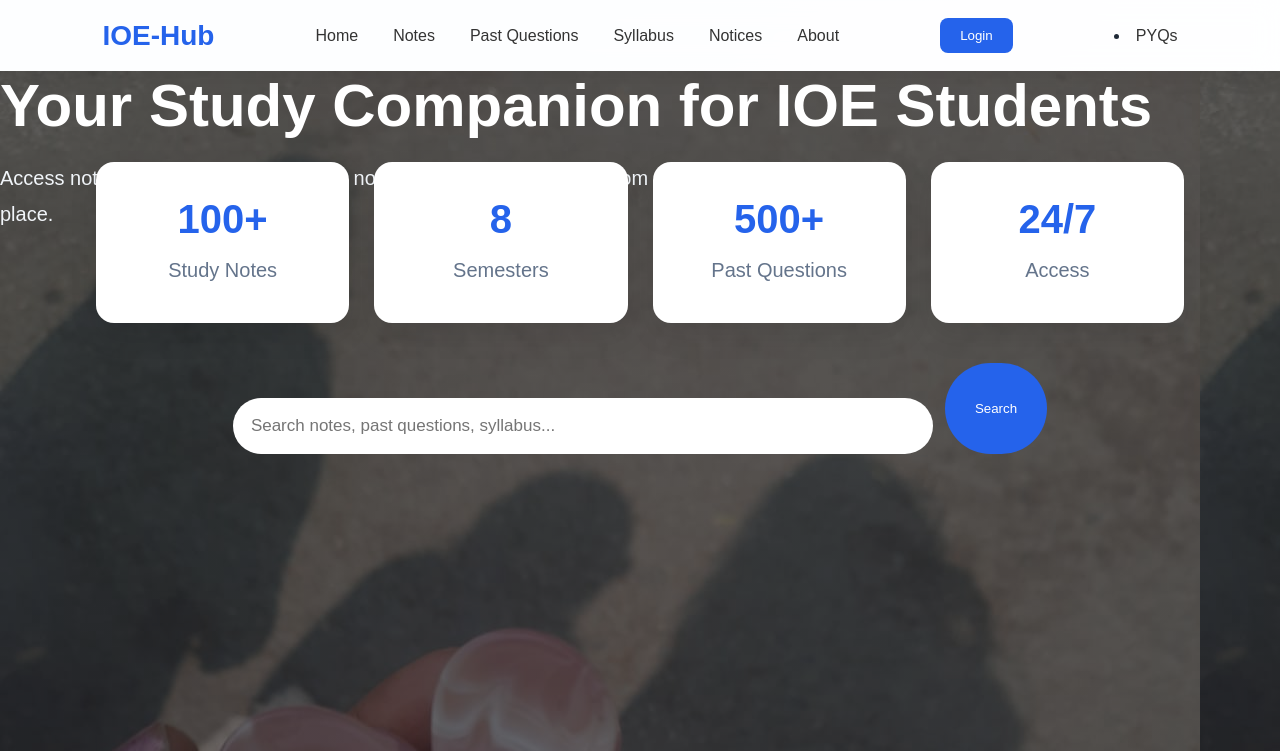
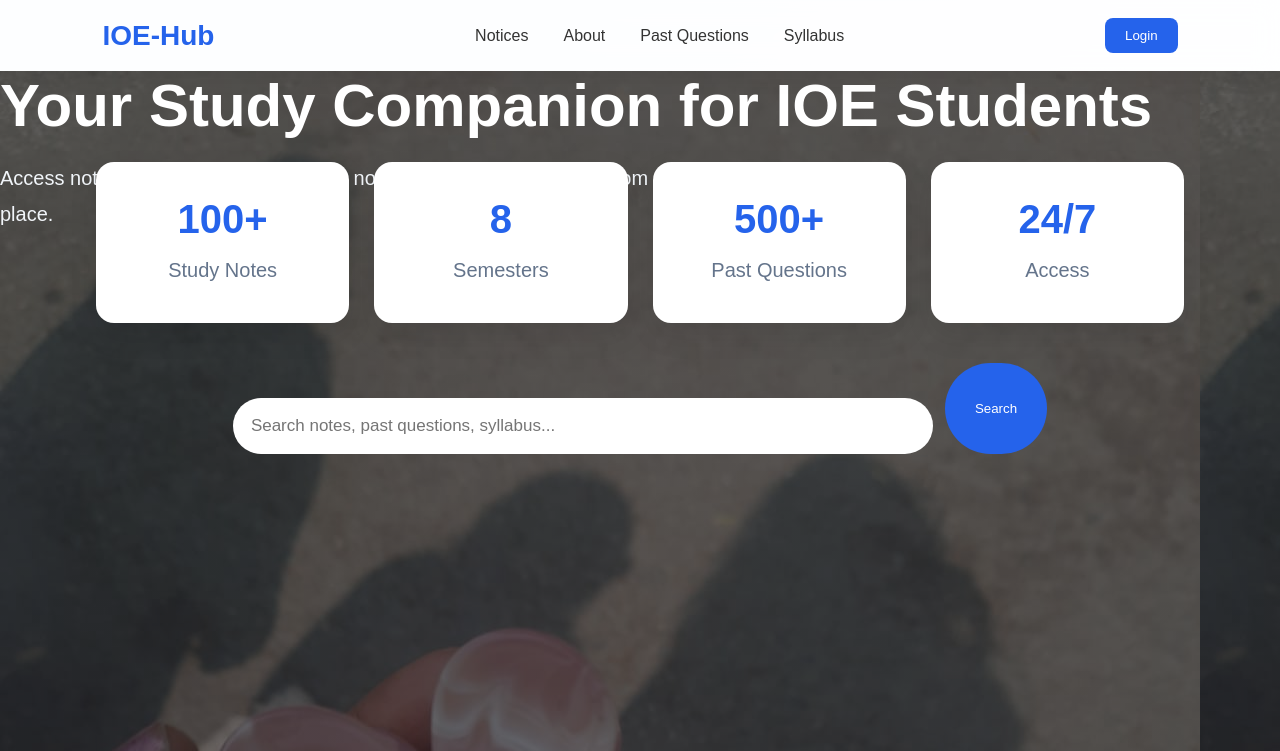
Before and after one commit to Ipshu-codes/IOE-HUB, a website: page index.html in a window 1280 px wide. Shown: the top 751 px of the page. Drawn offline with Linux system fonts and the light colour scheme.

Commit message:
Add official syllabus and notices links to navigation

```diff
--- a/index.html
+++ b/index.html
@@ -13,16 +13,29 @@
         <div class="logo">IOE-Hub</div>
 
         <ul>
-            <li><a href="#">Home</a></li>
-            <li><a href="#">Notes</a></li>
-            <li><a href="#">Past Questions</a></li>
-            <li><a href="#">Syllabus</a></li>
-            <li><a href="#">Notices</a></li>
+         <li>
+    <a href="https://tu.edu.np/notices" target="_blank">
+        Notices
+    </a>
+</li>
             <li><a href="#">About</a></li>
+            <li>
+    <a href="https://digitalnce.com/IOE_Questions/1stsem.php"
+       target="_blank">
+        Past Questions
+    </a>
+</li>
+
+<li>
+    <a href="https://ioe.tu.edu.np/pages/bachelor-2594"
+       target="_blank">
+        Syllabus
+    </a>
+</li>
         </ul>
 
         <button class="login-btn">Login</button>
-        <li><a href="pyq.html">PYQs</a></li>
+
     </nav>
 
 
```
Also changed, not shown: pyq.html (deleted, +0 -48 lines).
